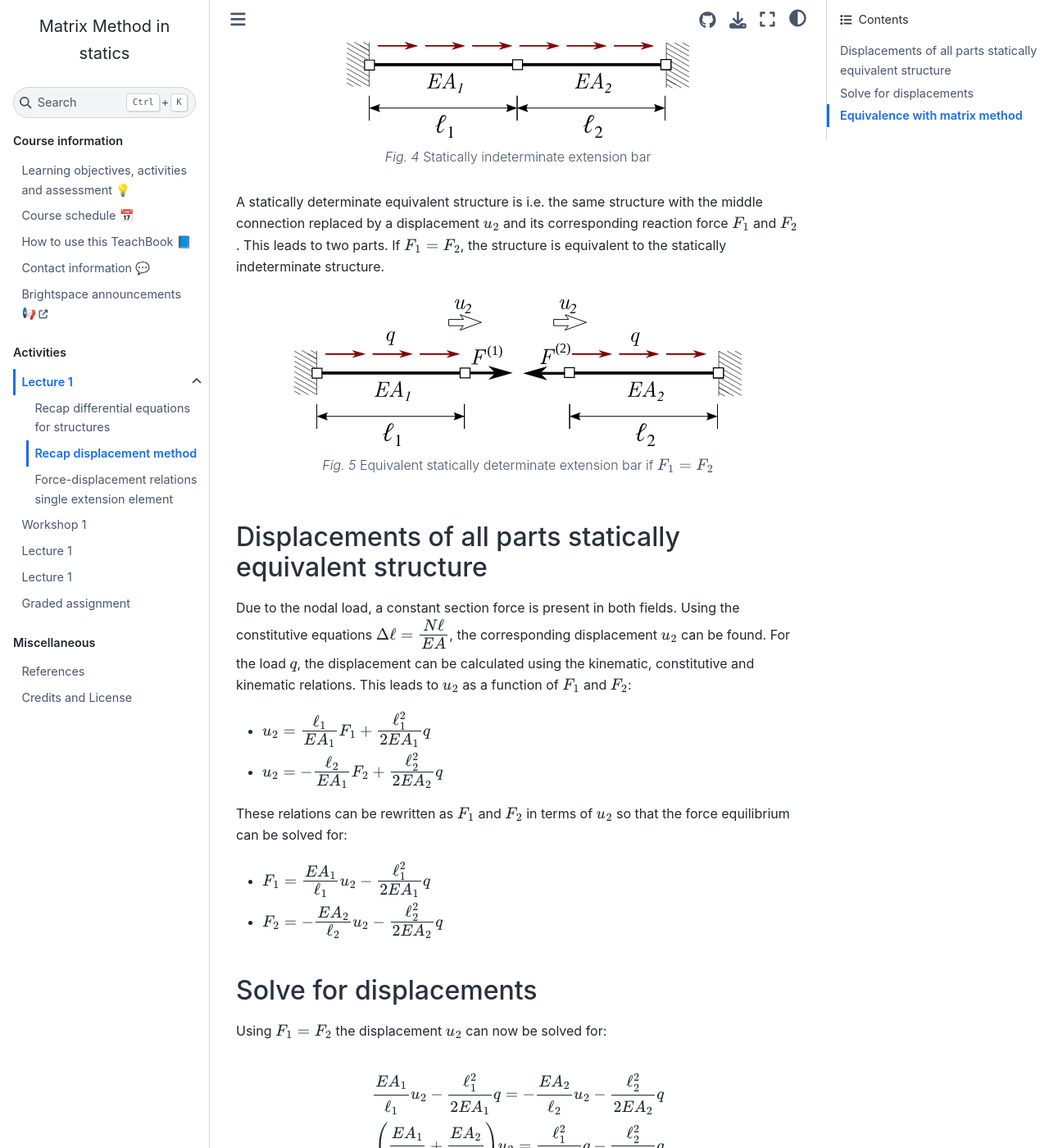
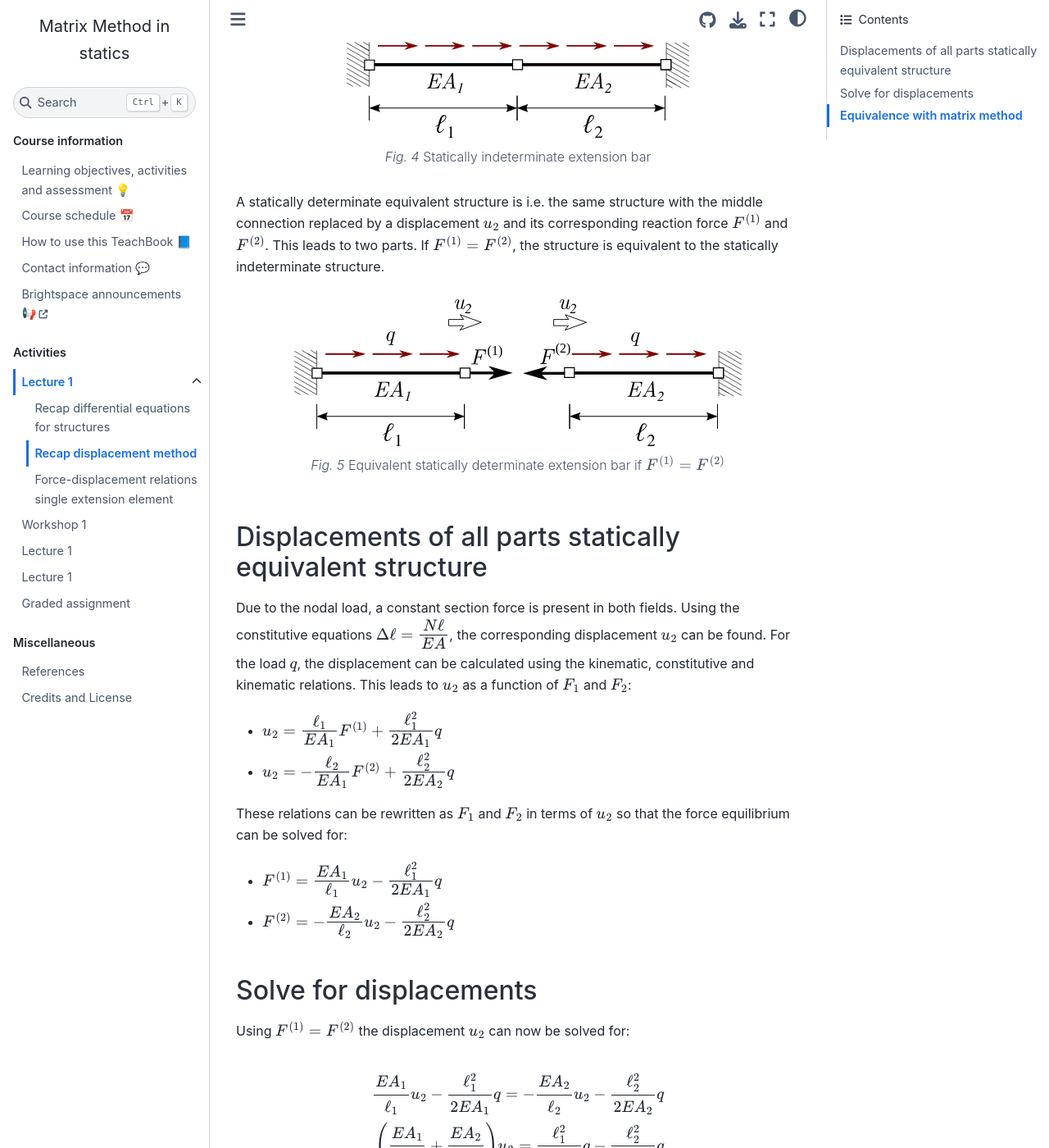
Before and after one commit to sophietenhoor/book, a Jupyter Book: the page built from book/lecture1/displacement.md, in a window 1280 px wide and 1400 px high, scrolled down 535 px. Shown: the whole window at 82% size. Built offline with Jupyter Book 1.0.4 settings and Sphinx 7.4.7 and the Sphinx Book theme 1.1.4, drawn with Linux system fonts in a browser that asks for light colours; pages that are not in the unit, such as notebooks, are missing from menus; comment, search, counter and statistics services are not loaded.

Commit message:
Update displacement.md

````diff
--- a/book/lecture1/displacement.md
+++ b/book/lecture1/displacement.md
@@ -24,29 +24,29 @@ Let's look at an statically indeterminate example
 Statically indeterminate extension bar
 ```
 
-A statically determinate equivalent structure is i.e. the same structure with the middle connection replaced by a displacement $u_2$ and its corresponding reaction force $F_1$ and $F_2$. This leads to two parts. If $F_1 = F_2$, the structure is equivalent to the statically indeterminate structure.
+A statically determinate equivalent structure is i.e. the same structure with the middle connection replaced by a displacement $u_2$ and its corresponding reaction force $F^{(1)}$ and $F^{(2)}$. This leads to two parts. If $F^{(1)} = F^{(2)}$, the structure is equivalent to the statically indeterminate structure.
 
 ```{figure} extension2fieldsdispdet.svg
 :name: extension2fieldispdet
 :align: center
 
-Equivalent statically determinate extension bar if $F_1 = F_2$
+Equivalent statically determinate extension bar if $F^{(1)} = F^{(2)}$
 ```
 
 ## Displacements of all parts statically equivalent structure
 Due to the nodal load, a constant section force is present in both fields. Using the constitutive equations $\Delta \ell = \cfrac{N \ell}{EA}$, the corresponding displacement $u_2$ can be found. For the load $q$, the displacement can be calculated using the kinematic, constitutive and kinematic relations. This leads to $u_2$ as a function of $F_1$ and $F_2$:
 
-- $u_2 = \cfrac{\ell_1}{EA_1}F_1  + \cfrac{\ell_1^2}{2EA_1}q$
-- $u_2 = -\cfrac{\ell_2}{EA_1}F_2  + \cfrac{\ell_2^2}{2EA_2}q$
+- $u_2 = \cfrac{\ell_1}{EA_1}F^{(1)}  + \cfrac{\ell_1^2}{2EA_1}q$
+- $u_2 = -\cfrac{\ell_2}{EA_1}F^{(2)}  + \cfrac{\ell_2^2}{2EA_2}q$
 
 These relations can be rewritten as $F_1$ and $F_2$ in terms of $u_2$ so that the force equilibrium can be solved for:
 
-- $F_1 = \cfrac{EA_1}{\ell_1} u_2 - \cfrac{\ell_1^2}{2EA_1}q$
-- $F_2 = -\cfrac{EA_2}{\ell_2} u_2 - \cfrac{\ell_2^2}{2EA_2}q$
+- $F^{(1)} = \cfrac{EA_1}{\ell_1} u_2 - \cfrac{\ell_1^2}{2EA_1}q$
+- $F^{(2)} = -\cfrac{EA_2}{\ell_2} u_2 - \cfrac{\ell_2^2}{2EA_2}q$
 
 ## Solve for displacements
 
-Using $F_1 = F_2$ the displacement $u_2$ can now be solved for:
+Using $F^{(1)} = F^{(2)}$ the displacement $u_2$ can now be solved for:
 
 $$ \cfrac{EA_1}{\ell_1} u_2 - \cfrac{\ell_1^2}{2EA_1}q = -\cfrac{EA_2}{\ell_2} u_2 - \cfrac{\ell_2^2}{2EA_2}q \\
 \left(\cfrac{EA_1}{\ell_1} + \cfrac{EA_2}{\ell_2}\right) u_2 = \cfrac{\ell_1^2}{2EA_1}q - \cfrac{\ell_2^2}{2EA_2}q \\
````
